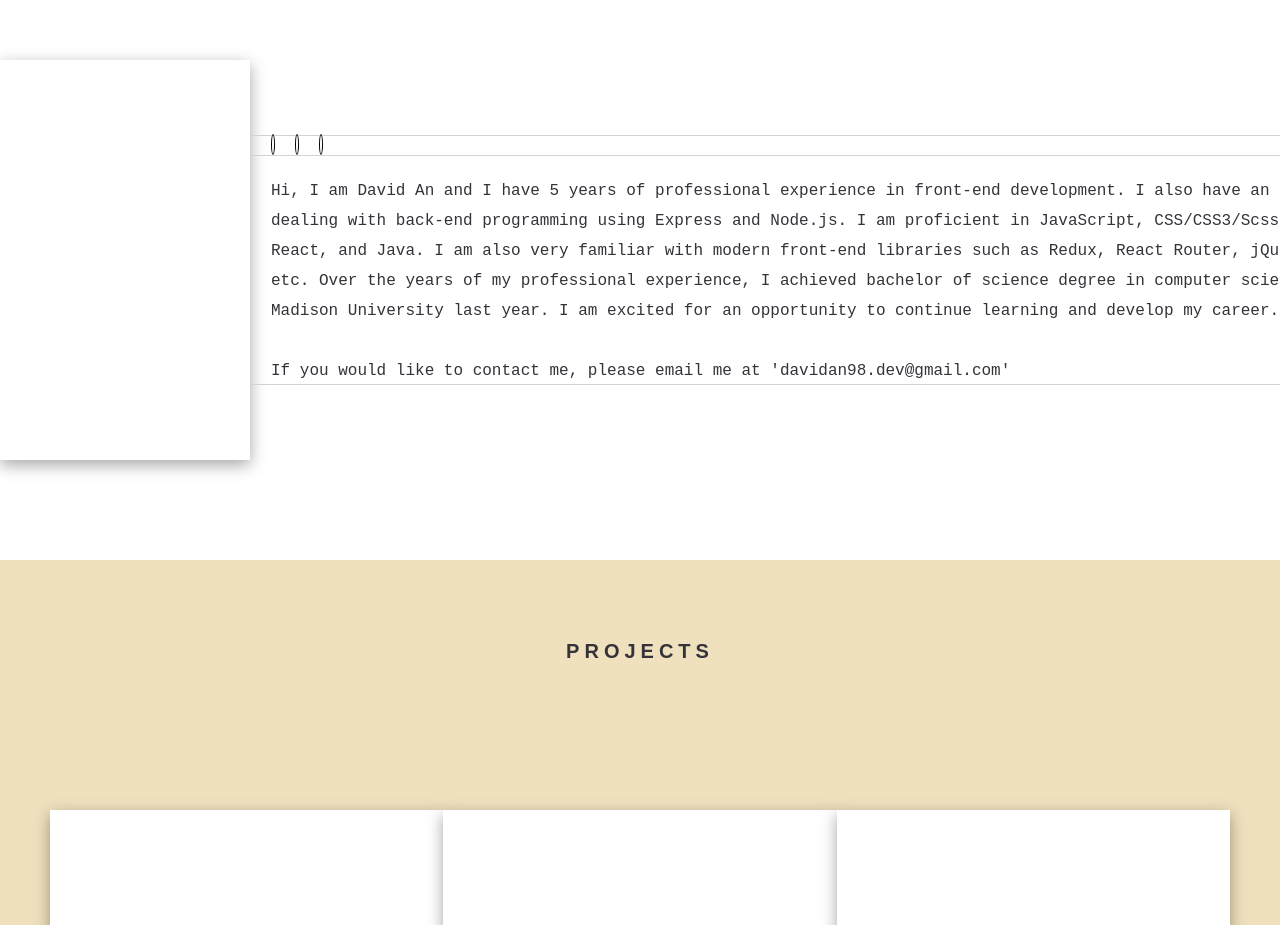
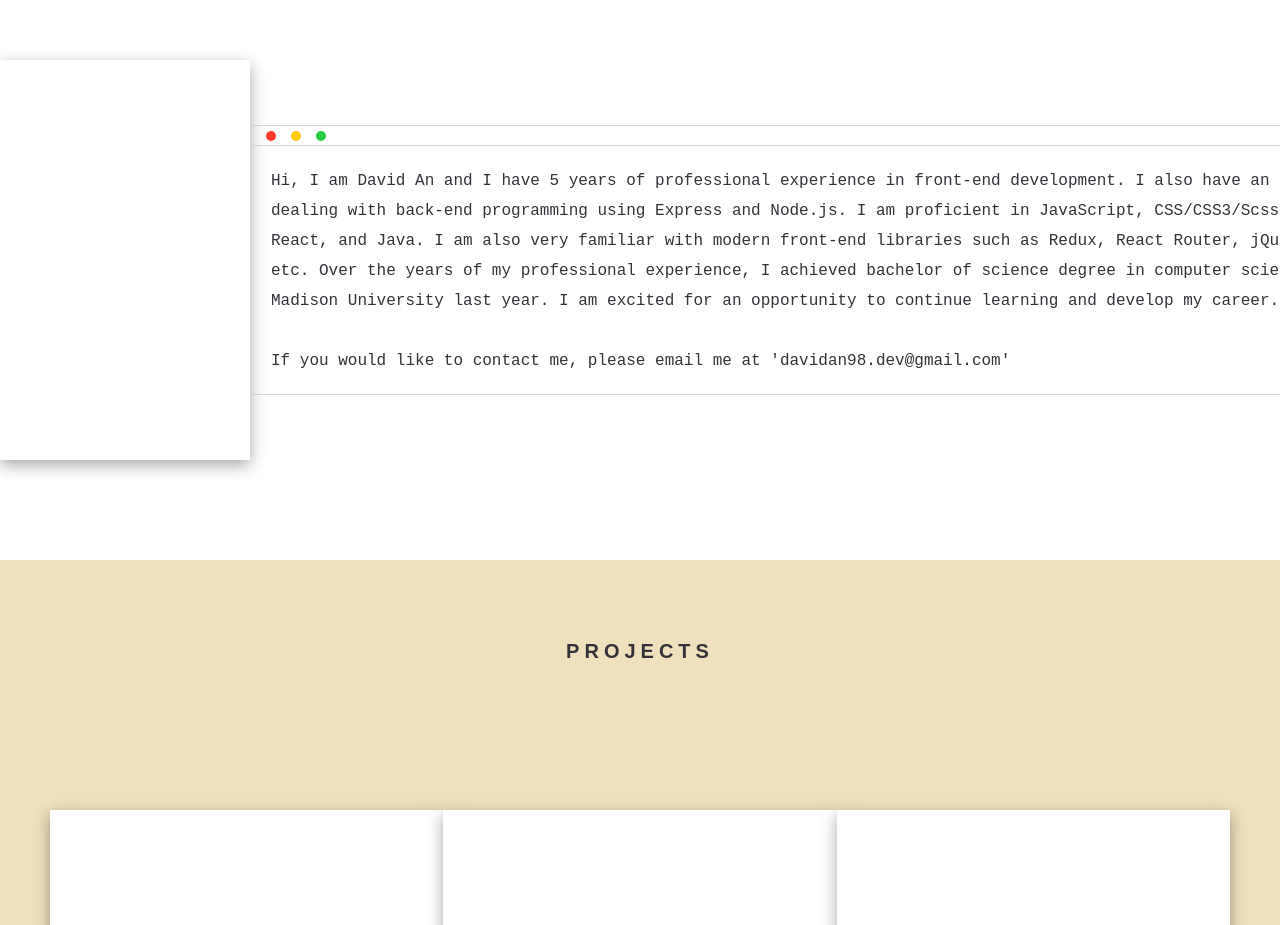
Before and after one commit to DavidAn830/Personal-Projects, a React (Create React App) app in the folder portfolio/: page / in a window 1280 px wide. Shown: the part 940-1865 px from the top of the page. Built offline with nearby package versions, Linux system fonts and the light colour scheme; the HTML template or start-up script is replaced by a standard one.

Commit message:
About me window buttons done

```diff
--- a/portfolio/src/Components/AboutMe/AboutMe.css
+++ b/portfolio/src/Components/AboutMe/AboutMe.css
@@ -27,22 +27,36 @@
 
 .introduction-container {
   width: 1200px;
-  height: 250px;
+  height: 270px;
   border: 1px solid lightgray;
+  border-radius: 5px;
 }
 
 .introduction-bar {
+  display: flex;
+  align-items: center;
   width: 1200px;
   height: 20px;
   border-bottom: 1px solid lightgray;
 }
 
 .dots {
-  height: 2px;
-  border: 1px solid black;
+  height: 10px;
+  width: 10px;
   border-radius: 50%;
-  margin-left: 20px;
-  padding: 1px;
+  margin-left: 15px;
+}
+
+.red {
+  background-color: rgba(255, 59, 48);
+}
+
+.yellow {
+  background-color: rgba(255, 204, 0);
+}
+
+.green {
+  background-color: rgba(40, 205, 65);
 }
 
 .introduction {
--- a/portfolio/src/Components/AboutMe/AboutMe.js
+++ b/portfolio/src/Components/AboutMe/AboutMe.js
@@ -12,9 +12,9 @@ const AboutMe = () => {
         </div>
         <div className="introduction-container">
           <div className="introduction-bar">
-            <span className="dots" />
-            <span className="dots" />
-            <span className="dots" />
+            <span className="dots red" />
+            <span className="dots yellow" />
+            <span className="dots green" />
           </div>
           <div className="introduction">
             Hi, I am David An and I have 5 years of professional experience in
```
